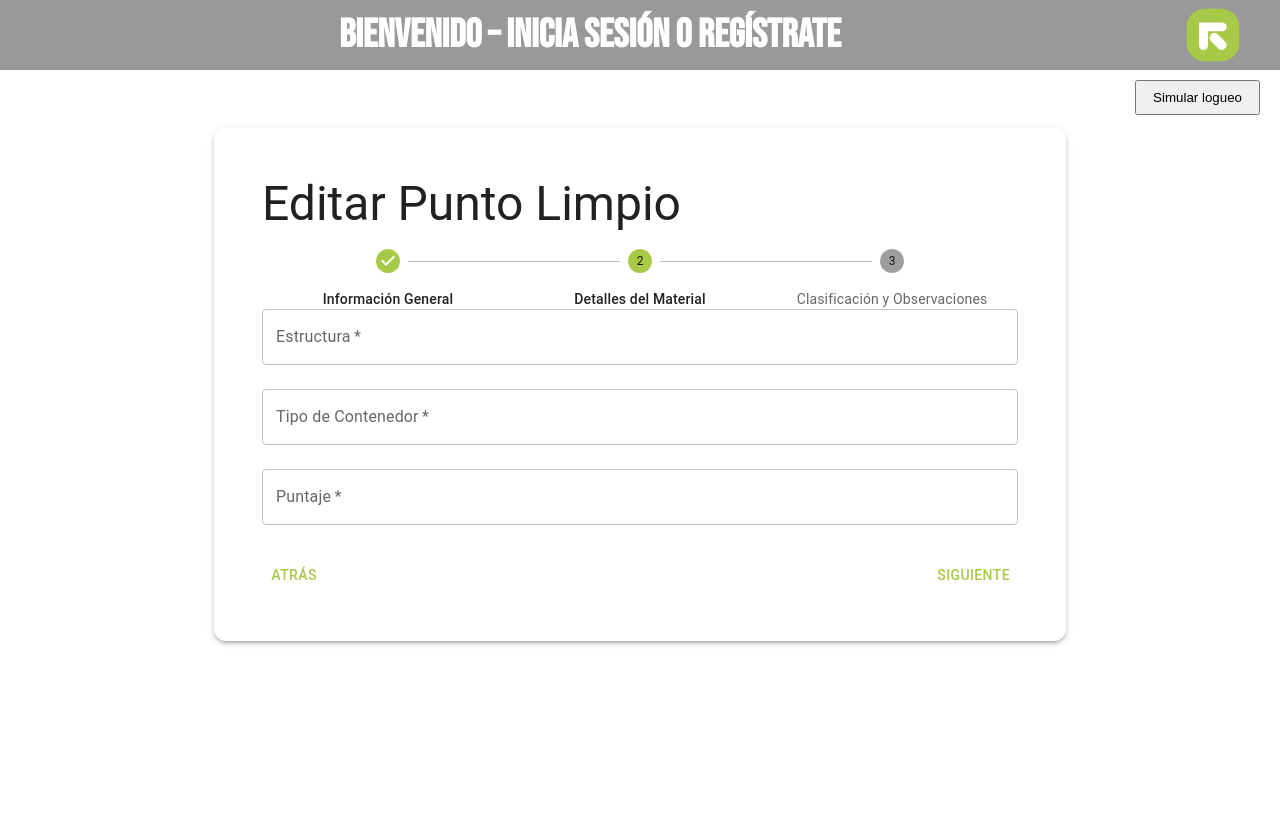
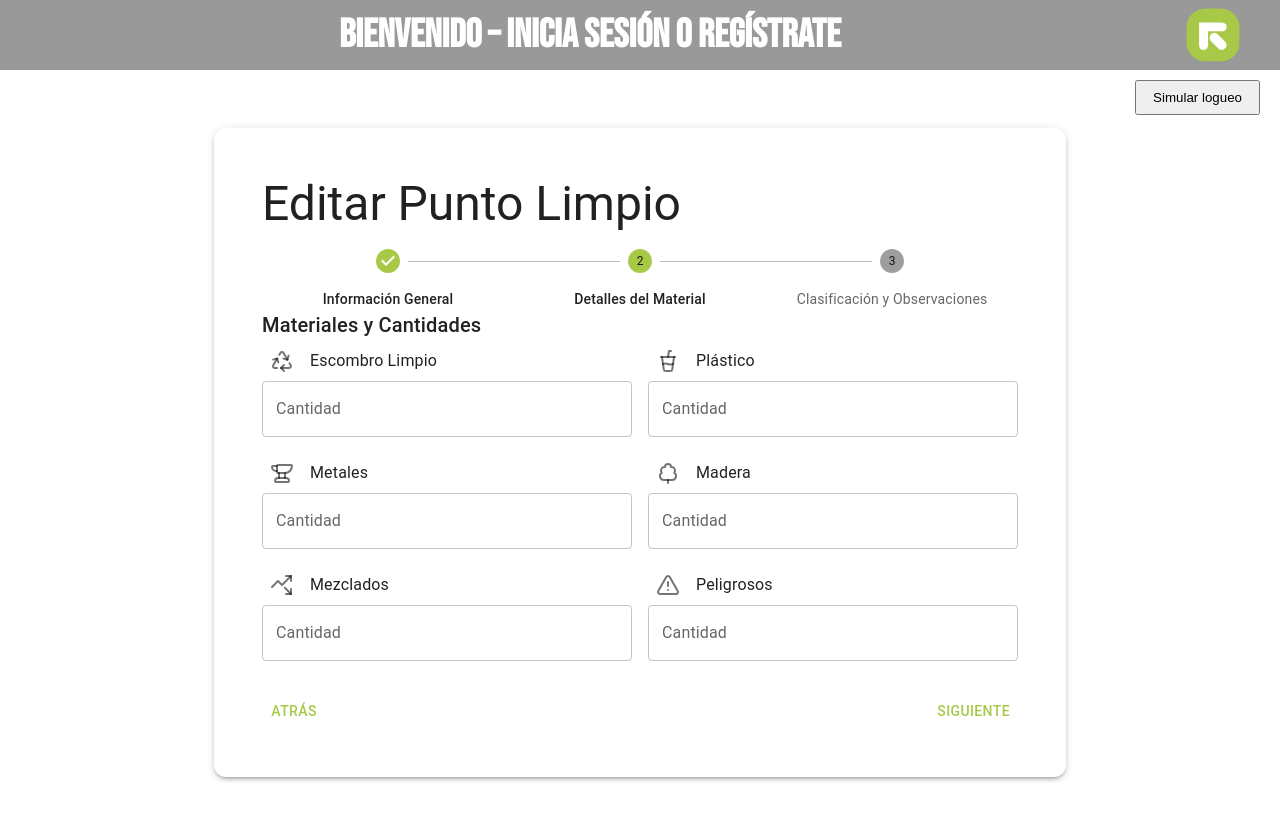
Before and after one commit to RCD-Project/frontend, a React (Vite) app in the folder frontend/: page /editarpuntolimpio in a window 1280 px wide. Both pictures are taken after a click on the button "SIGUIENTE". Built offline with nearby package versions, Linux system fonts and the light colour scheme.

Commit message:
Punto Limpio add/update/

```diff
--- a/frontend/src/pages/AltaPuntoLimpio.jsx
+++ b/frontend/src/pages/AltaPuntoLimpio.jsx
@@ -11,16 +11,14 @@ import {
   Paper,
   Alert,
   Box,
+  IconButton,
   MenuItem,
-  IconButton,
 } from "@mui/material";
 import { LocalizationProvider, DatePicker } from "@mui/x-date-pickers";
 import { AdapterDayjs } from "@mui/x-date-pickers/AdapterDayjs";
 import { useNavigate } from "react-router-dom";
 import { createTheme, ThemeProvider } from '@mui/material/styles';
-import { GoAlert } from "react-icons/go";
-import { GiMetalBar, GiFruitTree, GiGlassBottle } from "react-icons/gi";
-import { HiArrowPath } from "react-icons/hi2";
+import { Anvil, TreeDeciduous, CupSoda, TriangleAlert, TrendingUpDown, Recycle } from 'lucide-react';
 
 const steps = ["Información General", "Detalles de Material", "Clasificación y Observaciones"];
 
@@ -38,10 +36,11 @@ const AltaPuntoLimpio = () => {
     senaletica: true,
     observaciones: "",
     clasificacion: "correcta",
-    tipo_material: "",
+    fecha_ingreso: null,
+    // Usamos un objeto para almacenar la cantidad de cada tipo de material
+    materiales: {},
   });
 
-  const [successMessage, setSuccessMessage] = useState("");
   const navigate = useNavigate();
 
   const handleNext = () => {
@@ -60,13 +59,19 @@ const AltaPuntoLimpio = () => {
     setFormData({ ...formData, fecha_ingreso: newValue });
   };
 
-  const handleMaterialChange = (material) => {
-    setFormData({ ...formData, tipo_material: material });
+  // Actualiza la cantidad para cada tipo de material
+  const handleMaterialQuantityChange = (materialType, quantity) => {
+    setFormData(prevState => ({
+      ...prevState,
+      materiales: {
+        ...prevState.materiales,
+        [materialType]: quantity,
+      },
+    }));
   };
 
   const handleSubmit = (event) => {
     event.preventDefault();
-
 
     fetch("http://127.0.0.1:8000/api/puntos-limpios/registro/", {
       method: "POST",
@@ -83,7 +88,6 @@ const AltaPuntoLimpio = () => {
         return res.json();
       })
       .then((data) => {
-        setSuccessMessage("Punto Limpio registrado con éxito.");
         navigate("/listapuntolimpio", {
           state: { successMessage: "Punto Limpio registrado con éxito." },
         });
@@ -102,6 +106,16 @@ const AltaPuntoLimpio = () => {
     },
   });
 
+  // Definición de los tipos de material disponibles
+  const materialTypes = [
+    { value: "escombro_limpio", label: "Escombro Limpio", icon: <Recycle /> },
+    { value: "plastico", label: "Plástico", icon: <CupSoda /> },
+    { value: "metales", label: "Metales", icon: <Anvil /> },
+    { value: "madera", label: "Madera", icon: <TreeDeciduous /> },
+    { value: "mezclados", label: "Mezclados", icon: <TrendingUpDown /> },
+    { value: "peligrosos", label: "Peligrosos", icon: <TriangleAlert /> },
+  ];
+
   return (
     <ThemeProvider theme={theme}>
       <Container
@@ -118,8 +132,6 @@ const AltaPuntoLimpio = () => {
             <Typography variant="h3" gutterBottom sx={{ mb: 4 }}>
               Alta Punto Limpio
             </Typography>
-
-            {successMessage && <Alert severity="success" sx={{ mb: 2 }}>{successMessage}</Alert>}
 
             <Stepper activeStep={activeStep} alternativeLabel>
               {steps.map((label, index) => (
@@ -221,36 +233,30 @@ const AltaPuntoLimpio = () => {
                         onChange={handleChange}
                       />
                     </Grid>
+                    {/* Sección para seleccionar varios materiales y asignar la cantidad a cada uno */}
                     <Grid item xs={12}>
-                      <TextField
-                        select
-                        label="Tipo de Material"
-                        fullWidth
-                        name="tipo_material"
-                        value={formData.tipo_material}
-                        onChange={handleChange}
-                      >
-                        <Box sx={{ display: "flex", justifyContent: "space-evenly", flexWrap: "wrap", gap: 2 }}>
-                          <MenuItem value="escombro_limpio" onClick={() => handleMaterialChange("escombro_limpio")}>
-                            <IconButton><GoAlert /></IconButton> Escombro Limpio
-                          </MenuItem>
-                          <MenuItem value="plastico" onClick={() => handleMaterialChange("plastico")}>
-                            <IconButton><GiGlassBottle /></IconButton> Plástico
-                          </MenuItem>
-                          <MenuItem value="metales" onClick={() => handleMaterialChange("metales")}>
-                            <IconButton><GiMetalBar /></IconButton> Metales
-                          </MenuItem>
-                          <MenuItem value="madera" onClick={() => handleMaterialChange("madera")}>
-                            <IconButton><GiFruitTree /></IconButton> Madera
-                          </MenuItem>
-                          <MenuItem value="mezclados" onClick={() => handleMaterialChange("mezclados")}>
-                            <IconButton><HiArrowPath /></IconButton> Mezclados
-                          </MenuItem>
-                          <MenuItem value="peligrosos" onClick={() => handleMaterialChange("peligrosos")}>
-                            <IconButton><GoAlert /></IconButton> Peligrosos
-                          </MenuItem>
-                        </Box>
-                      </TextField>
+                      <Typography variant="h6" gutterBottom>
+                        Materiales y Cantidades
+                      </Typography>
+                      <Grid container spacing={2}>
+                        {materialTypes.map((material) => (
+                          <Grid item xs={12} sm={6} key={material.value}>
+                            <Box display="flex" alignItems="center">
+                              <IconButton>{material.icon}</IconButton>
+                              <Typography sx={{ marginLeft: 1 }}>{material.label}</Typography>
+                            </Box>
+                            <TextField
+                              label="Cantidad"
+                              type="number"
+                              value={formData.materiales[material.value] || ""}
+                              onChange={(e) =>
+                                handleMaterialQuantityChange(material.value, e.target.value)
+                              }
+                              fullWidth
+                            />
+                          </Grid>
+                        ))}
+                      </Grid>
                     </Grid>
                   </>
                 )}
@@ -302,7 +308,9 @@ const AltaPuntoLimpio = () => {
                 )}
                 {activeStep === steps.length - 1 && (
                   <Grid item xs={6} sx={{ textAlign: "right" }}>
-                    <Button type="submit" variant="contained" color="primary">Finalizar</Button>
+                    <Button type="submit" variant="contained" color="primary">
+                      Finalizar
+                    </Button>
                   </Grid>
                 )}
               </Grid>
--- a/frontend/src/pages/EditarPuntoLimpio.jsx
+++ b/frontend/src/pages/EditarPuntoLimpio.jsx
@@ -11,14 +11,12 @@ import {
   Paper,
   Alert,
   Box,
+  IconButton,
   MenuItem,
-  IconButton,
 } from "@mui/material";
-import { LocalizationProvider, DatePicker } from "@mui/x-date-pickers";
-import { AdapterDayjs } from "@mui/x-date-pickers/AdapterDayjs";
 import { useNavigate, useLocation } from "react-router-dom";
 import { createTheme, ThemeProvider } from '@mui/material/styles';
-import { FaRecycle, FaBoxOpen, FaTrashAlt, FaCogs, FaDrum, FaBuilding } from 'react-icons/fa';
+import { Anvil, TreeDeciduous, CupSoda, TriangleAlert, TrendingUpDown, Recycle } from 'lucide-react';
 
 const steps = ["Información General", "Detalles del Material", "Clasificación y Observaciones"];
 
@@ -36,7 +34,7 @@ const EditarPuntoLimpio = () => {
     senaletica: true,
     observaciones: "",
     clasificacion: "correcta",
-    tipo_material: "",
+    materiales: {},
   });
 
   const [successMessage, setSuccessMessage] = useState("");
@@ -51,257 +49,97 @@ const EditarPuntoLimpio = () => {
         .then((response) => response.json())
         .then((data) => {
           setFormData({
-            obra: data.obra,
-            ubicacion: data.ubicacion,
-            accesibilidad: data.accesibilidad,
-            cantidad: data.cantidad,
-            metros_cuadrados: data.metros_cuadrados,
-            estructura: data.estructura,
-            tipo_contenedor: data.tipo_contenedor,
-            puntaje: data.puntaje,
-            senaletica: data.señaletica,
-            observaciones: data.observaciones,
-            clasificacion: data.clasificacion,
-            tipo_material: data.tipo_material,
+            ...data,
+            materiales: data.materiales || {},
           });
         })
         .catch((error) => console.error("Error al obtener datos del punto limpio:", error));
     }
   }, [id]);
 
-  const handleNext = () => {
-    setActiveStep((prevStep) => prevStep + 1);
-  };
-
-  const handleBack = () => {
-    setActiveStep((prevStep) => prevStep - 1);
-  };
-
-  const handleChange = (e) => {
-    setFormData({ ...formData, [e.target.name]: e.target.value });
-  };
-
-  const handleDateChange = (newValue) => {
-    setFormData({ ...formData, fecha_ingreso: newValue });
+  const handleNext = () => setActiveStep((prevStep) => prevStep + 1);
+  const handleBack = () => setActiveStep((prevStep) => prevStep - 1);
+  const handleChange = (e) => setFormData({ ...formData, [e.target.name]: e.target.value });
+  const handleMaterialQuantityChange = (materialType, quantity) => {
+    setFormData(prevState => ({
+      ...prevState,
+      materiales: {
+        ...prevState.materiales,
+        [materialType]: quantity,
+      },
+    }));
   };
 
   const handleSubmit = async (event) => {
     event.preventDefault();
     try {
-      const payload = {
-        ...formData,
-        fecha_ingreso: formData.fecha_ingreso
-          ? formData.fecha_ingreso.format("YYYY-MM-DD")
-          : null,
-      };
-
       const response = await fetch(`http://127.0.0.1:8000/api/puntos-limpios/${id}/actualizar/`, {
         method: 'PATCH',
         headers: { "Content-Type": "application/json" },
-        body: JSON.stringify(payload),
+        body: JSON.stringify(formData),
       });
 
       if (response.ok) {
-        const data = await response.json();
-        console.log("Punto Limpio actualizado:", data);
         setSuccessMessage("Punto Limpio actualizado con éxito.");
         navigate("/listapuntolimpio");
       } else {
-        console.error("Error al actualizar el Punto Limpio. Código de error:", response.status);
+        console.error("Error al actualizar el Punto Limpio.");
       }
     } catch (error) {
       console.error("Error en la petición:", error);
     }
   };
 
-  const theme = createTheme({
-    palette: {
-      primary: {
-        main: '#a8c948',
-      },
-    },
-  });
+  const theme = createTheme({ palette: { primary: { main: '#a8c948' } } });
+  const materialTypes = [
+    { value: "escombro_limpio", label: "Escombro Limpio", icon: <Recycle /> },
+    { value: "plastico", label: "Plástico", icon: <CupSoda /> },
+    { value: "metales", label: "Metales", icon: <Anvil /> },
+    { value: "madera", label: "Madera", icon: <TreeDeciduous /> },
+    { value: "mezclados", label: "Mezclados", icon: <TrendingUpDown /> },
+    { value: "peligrosos", label: "Peligrosos", icon: <TriangleAlert /> },
+  ];
 
   return (
     <ThemeProvider theme={theme}>
       <Container maxWidth="md">
         <Paper elevation={3} sx={{ padding: 6, marginTop: 6, borderRadius: 3 }}>
           <Typography variant="h3" gutterBottom>Editar Punto Limpio</Typography>
-
-          {successMessage && <Alert severity="success" sx={{ mb: 2 }}>{successMessage}</Alert>}
-
+          {successMessage && <Alert severity="success">{successMessage}</Alert>}
           <Stepper activeStep={activeStep} alternativeLabel>
             {steps.map((label, index) => (
-              <Step key={index}>
-                <StepLabel>{label}</StepLabel>
-              </Step>
+              <Step key={index}><StepLabel>{label}</StepLabel></Step>
             ))}
           </Stepper>
-
           <form onSubmit={handleSubmit}>
             <Grid container spacing={3}>
-              {activeStep === 0 && (
-                <>
+              {activeStep === 1 && (
                 <Grid item xs={12}>
+                  <Typography variant="h6">Materiales y Cantidades</Typography>
+                  <Grid container spacing={2}>
+                    {materialTypes.map((material) => (
+                      <Grid item xs={12} sm={6} key={material.value}>
+                        <Box display="flex" alignItems="center">
+                          <IconButton>{material.icon}</IconButton>
+                          <Typography sx={{ marginLeft: 1 }}>{material.label}</Typography>
+                        </Box>
                         <TextField
-                      label="Nombre de la Obra"
+                          label="Cantidad"
+                          type="number"
+                          value={formData.materiales[material.value] || ""}
+                          onChange={(e) => handleMaterialQuantityChange(material.value, e.target.value)}
                           fullWidth
-                      name="obra"
-                      value={formData.obra}
-                      onChange={handleChange}
-                      required
                         />
                       </Grid>
-                  <Grid item xs={12}>
-                    <TextField
-                      label="Ubicación"
-                      fullWidth
-                      name="ubicacion"
-                      value={formData.ubicacion}
-                      onChange={handleChange}
-                      required
-                    />
+                    ))}
                   </Grid>
-                  <Grid item xs={12}>
-                    <TextField
-                      label="Cantidad"
-                      fullWidth
-                      name="cantidad"
-                      type="number"
-                      value={formData.cantidad}
-                      onChange={handleChange}
-                      required
-                    />
                 </Grid>
-                  <Grid item xs={12}>
-                    <TextField
-                      label="Metros Cuadrados"
-                      fullWidth
-                      name="metros_cuadrados"
-                      type="number"
-                      value={formData.metros_cuadrados}
-                      onChange={handleChange}
-                      required
-                    />
-                  </Grid>
-                </>
-              )}
-              {activeStep === 1 && (
-                <>
-                  <Grid item xs={12}>
-                    <TextField
-                      label="Estructura"
-                      fullWidth
-                      name="estructura"
-                      value={formData.estructura}
-                      onChange={handleChange}
-                      required
-                    />
-                  </Grid>
-                  <Grid item xs={12}>
-                    <TextField
-                      label="Tipo de Contenedor"
-                      fullWidth
-                      name="tipo_contenedor"
-                      value={formData.tipo_contenedor}
-                      onChange={handleChange}
-                      required
-                    />
-                  </Grid>
-                  <Grid item xs={12}>
-                    <TextField
-                      label="Puntaje"
-                      fullWidth
-                      name="puntaje"
-                      type="number"
-                      value={formData.puntaje}
-                      onChange={handleChange}
-                      required
-                    />
-                  </Grid>
-                </>
-              )}
-              {activeStep === 2 && (
-                <>
-                  <Grid item xs={12}>
-                    <TextField
-                      select
-                      label="Tipo de Material"
-                      fullWidth
-                      name="tipo_material"
-                      value={formData.tipo_material}
-                      onChange={handleChange}
-                    >
-                      <MenuItem value="escombro_limpio">
-                        <IconButton><FaRecycle /></IconButton> Escombro Limpio
-                      </MenuItem>
-                      <MenuItem value="plastico">
-                        <IconButton><FaBoxOpen /></IconButton> Plástico
-                      </MenuItem>
-                      <MenuItem value="metales">
-                        <IconButton><FaTrashAlt /></IconButton> Metales
-                      </MenuItem>
-                      <MenuItem value="madera">
-                        <IconButton><FaCogs /></IconButton> Madera
-                      </MenuItem>
-                      <MenuItem value="mezclados">
-                        <IconButton><FaDrum /></IconButton> Mezclados
-                      </MenuItem>
-                      <MenuItem value="peligrosos">
-                        <IconButton><FaBuilding /></IconButton> Peligrosos
-                      </MenuItem>
-                    </TextField>
-                  </Grid>
-                  <Grid item xs={12}>
-                    <TextField
-                      select
-                      label="Clasificación"
-                      fullWidth
-                      name="clasificacion"
-                      value={formData.clasificacion}
-                      onChange={handleChange}
-                    >
-                      <MenuItem value="correcta">Correcta</MenuItem>
-                      <MenuItem value="a_mejorar">A Mejorar</MenuItem>
-                      <MenuItem value="incorrecta">Incorrecta</MenuItem>
-                      <MenuItem value="no_aplica">No Aplica</MenuItem>
-                    </TextField>
-                  </Grid>
-                  <Grid item xs={12}>
-                    <TextField
-                      label="Observaciones"
-                      fullWidth
-                      name="observaciones"
-                      value={formData.observaciones}
-                      onChange={handleChange}
-                      multiline
-                      rows={4}
-                    />
-                  </Grid>
-                </>
               )}
             </Grid>
             <Grid container spacing={2} sx={{ mt: 2 }}>
-              {activeStep !== 0 && (
-                <Grid item xs={6}>
-                  <Button onClick={handleBack}>Atrás</Button>
-                </Grid>
-              )}
-              {activeStep === 0 && (
-                <Grid item xs={12} sx={{ textAlign: "right" }}>
-                  <Button onClick={handleNext}>Siguiente</Button>
-                </Grid>
-              )}
-              {activeStep !== 0 && activeStep < steps.length - 1 && (
-                <Grid item xs={6} sx={{ textAlign: "right" }}>
-                  <Button onClick={handleNext}>Siguiente</Button>
-                </Grid>
-              )}
-              {activeStep === steps.length - 1 && (
-                <Grid item xs={6} sx={{ textAlign: "right" }}>
-                  <Button type="submit" variant="contained" color="primary">Guardar Cambios</Button>
-                </Grid>
-              )}
+              {activeStep !== 0 && <Grid item xs={6}><Button onClick={handleBack}>Atrás</Button></Grid>}
+              {activeStep < steps.length - 1 && <Grid item xs={6} sx={{ textAlign: "right" }}><Button onClick={handleNext}>Siguiente</Button></Grid>}
+              {activeStep === steps.length - 1 && <Grid item xs={6} sx={{ textAlign: "right" }}><Button type="submit" variant="contained" color="primary">Guardar Cambios</Button></Grid>}
             </Grid>
           </form>
         </Paper>
--- a/frontend/src/pages/Transportistas.jsx
+++ b/frontend/src/pages/Transportistas.jsx
@@ -104,7 +104,7 @@ const Transportistas = () => {
           },
           '& .Mui-selected': {
             backgroundColor: '#abbf9d',  // Color de fondo cuando la pestaña está seleccionada
-            color: '#fff',  // Color de texto cuando está seleccionada (blanco)
+            color: 'white',  // Color de texto cuando está seleccionada (blanco)
           },
           '& .MuiTabs-indicator': {
             backgroundColor: '#abbf9d',  // Cambia el color de la línea debajo de la pestaña seleccionada
--- a/frontend/src/pages/forms/page13.jsx
+++ b/frontend/src/pages/forms/page13.jsx
@@ -14,8 +14,14 @@ import {
 } from "@mui/material";
 import { useFormStore } from "../context/FormContext";
 
-const gridColumnTitles = ["Óptimo", "Regular", "Deficiente"];
-const gridRowLabels = Array.from({ length: 5 }, (_, i) => `Fila ${i + 1}`);
+const gridColumnTitles = ["Correcto", "Aceptable (con observaciones)", "Incorrecto"];
+const gridRowLabels = [
+  "Ubicacion",
+  "Tipo contenedor",
+  "Estado de contenedor",
+  "Señalética",
+  "Ventilación"
+]
 
 const checkboxOptions = [
   "Tanques vacíos",
```
Lines whose indentation alone changed are shown as unchanged.
